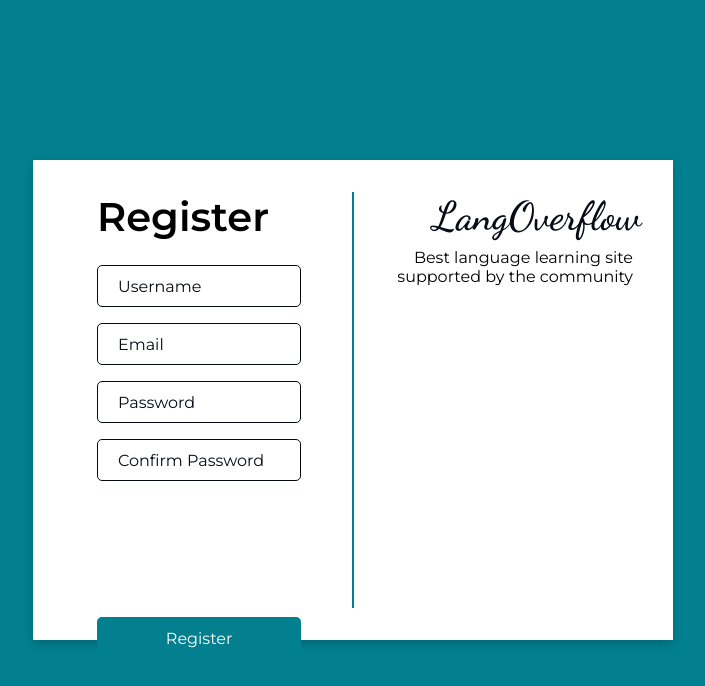
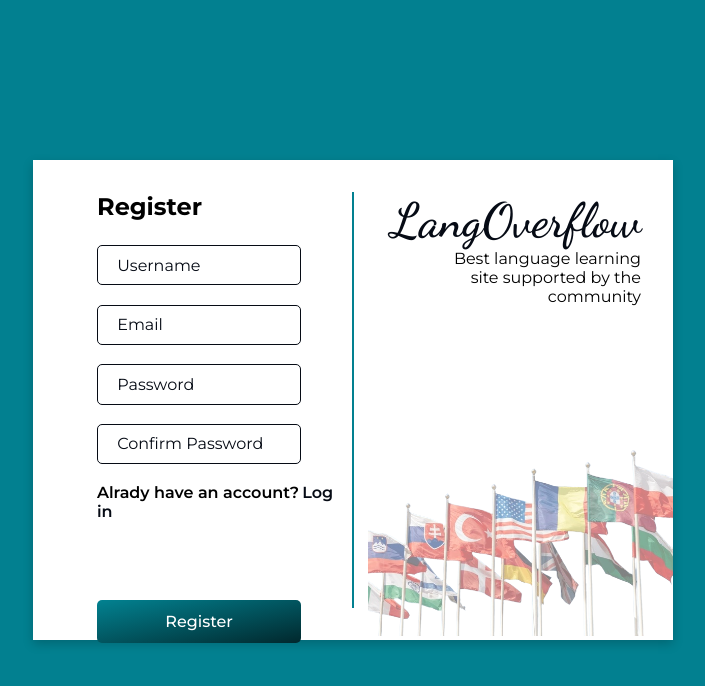
Before and after one commit to MrEpiko/LangOverflow, a React (Vite) app in the folder client/: page /register in a window 1280 px wide. Shown: the top 686 px of the page, without its empty margins (287-992 px from the left). Built offline with nearby package versions, Linux system fonts and the light colour scheme; no server answers.

Commit message:
additional styling to the Login/Register page

```diff
--- a/client/src/index.css
+++ b/client/src/index.css
@@ -16,4 +16,5 @@ a {
  --text: #060B15;
  --highlight: #FFC400;
  --secondary: #01252A;
+ --button-gradient: linear-gradient(to bottom right, rgba(2, 130, 145, 1), rgba(1, 40, 45, 1) 100%)
 }
--- a/client/src/pages/LoginPage.jsx
+++ b/client/src/pages/LoginPage.jsx
@@ -5,6 +5,7 @@ import { useAuthService } from '../services/api/useAuthService';
 import { useAuthContext } from '../hooks/useAuthContext';
 import { useToastMessage } from '../hooks/useToastMessage';
 import { validateEmail } from '../utils/utils';
+import flags_img from '../assets/flags_fill.png'
 import styles from './LoginPage.module.css';
 const LoginPage = () => {
   const { token } = useAuthContext();
@@ -38,7 +39,7 @@ const LoginPage = () => {
     <div className={styles.container}>
       <div className={styles.loginForm}>
         <div className={styles.loginForm_left}>
-          <h2 className={styles.form_title}>Sign in</h2>
+          <h2 className={styles.form_title}>Log in</h2>
           <form onSubmit={handleSubmit}>
             <input
               type="text"
@@ -54,21 +55,30 @@ const LoginPage = () => {
               onChange={handleChange}
               value={formData.password}
             />
-          <div className={styles.GoogleLoginCont}>
+            <div className={styles.registerWrapper}>
+              <span>Don't have an account?</span>
+              <span>
+                <Link to="/register" replace>Register</Link>
+              </span>
+            </div>
+            <div className={styles.googleLoginContainer}>
               <GoogleLogin
                 onSuccess={handleGoogleSuccess}
                 onError={handleGoogleFailure}
+                buttonText="Continue with Google"
+                theme="filled_black"
               />
             </div>
-
-          <button type="submit">Login</button>
-
+            <button type="submit">Log in</button>
           </form>
         </div>
         <div className={styles.divider}></div>
         <div className={styles.loginForm_right}>
           <Link to='/' replace><h2 className={styles.logotitle}>LangOverflow</h2></Link>
           <p>Best language learning site supported by the community</p>
+          <div className={styles.imgWrapper}>
+            <img src={flags_img} alt="" />
+          </div>
         </div>
       </div>
     </div>
--- a/client/src/pages/LoginPage.module.css
+++ b/client/src/pages/LoginPage.module.css
@@ -1,8 +1,7 @@
-.container{
+.container {
     height: 100vh;
     width: 100vw;
     background-color: var(--primary);
-
     display:flex;
     justify-content: center;
     align-items: center;
@@ -19,31 +18,49 @@
     box-shadow: 0 4px 10px rgba(0, 0, 0, 0.2);
 }
 
-.loginForm_left{
+.loginForm_left {
     width:50%;
     padding-left: 2rem;
 }
 
-.loginForm_right{
-    width:50%;
+.loginForm_right {
+    width: 50%;
+    position: relative;
+    justify-content: start;
     display: flex;
-    justify-content: start;
     flex-direction: column;
     align-items: end;
+    padding-left: 5%;
 }
 
-p{
+.imgWrapper {
+    position: absolute;
+    padding-left: 5%;
+    bottom: -2rem;
+    right: -2rem;
+}
+
+.imgWrapper img {
+    width: 100%;
+    height: 100%;
+    object-fit: cover;
+    opacity: 0.5;
+}
+
+.loginForm_right p {
     text-align: end;
-    padding:0.5rem;
+    max-width: 80%;
 }
+
 .loginForm form {
     margin-top: 1.5rem;
     display: flex;
     flex-direction: column;
-    gap: 1rem;
+    gap: 1.2rem;
 }
+
 .loginForm input {
-    padding: 1.25rem;
+    padding: 1.2rem;
     border: 1px solid var(--text);
     border-radius: 5px;
     background-color: var(--background);
@@ -53,47 +70,68 @@ p{
     height:2rem;
 }
 
-h2{
+.loginForm_right h2 {
+    font-size: 3rem;
     font-weight: 550;
-    font-size: 2.5rem;
+}
+.loginForm_right h2:hover {
+    text-decoration: underline;
+    text-decoration-color: var(--highlight);
 }
 
 .loginForm input::placeholder {
     color: var(--text);
 }
+
 .loginForm button {
     padding: 12px;
-    background-color: var(--primary);
-    color: white;
+    background: var(--button-gradient);
+    color: var(--background);
     border: none;
     border-radius: 5px;
-    font-size: 16px;
+    font-size: 1rem;
+    font-weight: 500;
     cursor: pointer;
-    transition: background-color 0.3s;
-    width:80%;
-    margin-top: 4rem;
+    width: 80%;
 }
-.GoogleLoginCont{
+
+.loginForm button:hover {
+    background: var(--secondary);
+}
+
+.googleLoginContainer {
     display: flex;
-    justify-content: center;
-    align-items: center;
-    width:70%;
+    justify-content: start;
 }
-.loginForm button:hover {
-    background-color: var(--secondary);
 
-}
 .loginForm .error {
     color: #e74c3c;
     margin-bottom: 15px;
 }
 
-.divider{
+.divider {
     width:1.5px;
     height: 100%;
     background-color:var(--primary);
 }
 
-.logotitle{
+.logotitle {
     font-family: "Dancing Script", cursive;
 }
+
+.registerWrapper span {
+    font-size: 1rem;
+    font-weight: 550;
+    padding-right: 0.2rem;
+}
+
+.registerWrapper span a {
+    color: var(--text);
+    font-size: 1rem;
+}
+
+.registerWrapper span a:hover {
+    cursor: pointer;
+    text-decoration: underline;
+    text-decoration-color: var(--highlight);
+}
--- a/client/src/pages/RegisterPage.jsx
+++ b/client/src/pages/RegisterPage.jsx
@@ -5,6 +5,7 @@ import { useAuthService } from '../services/api/useAuthService';
 import { useAuthContext } from '../hooks/useAuthContext';
 import { useToastMessage } from '../hooks/useToastMessage';
 import { validateEmail } from '../utils/utils';
+import flags_img from '../assets/flags_fill.png'
 import styles from './RegisterPage.module.css';
 const RegisterPage = () => {
   const { register, authWithGoogle } = useAuthService();
@@ -75,20 +76,30 @@ const RegisterPage = () => {
                 onChange={handleChange}
                 value={formData.confirm_password}
               />
-              <div className={styles.GoogleLoginCont}>
+              <div className={styles.loginWrapper}>
+                <span>Alrady have an account?</span>
+                <span>
+                  <Link to="/login" replace>Log in</Link>
+                </span>
+              </div>
+              <div className={styles.googleLoginContainer}>
                 <GoogleLogin
                   onSuccess={handleGoogleSuccess}
                   onError={handleGoogleFailure}
+                  buttonText="Continue with Google"
+                  theme="filled_black"
                 />
               </div>
-
               <button type="submit">Register</button>
           </form>
         </div>
         <div className={styles.divider}></div>
-        <div className={styles.loginForm_right}>
-            <Link to="/" replace><h2 className={styles.logotitle}>LangOverflow</h2></Link>
-            <p>Best language learning site supported by the community</p>
+        <div className={styles.registerForm_right}>
+          <Link to='/' replace><h2 className={styles.logotitle}>LangOverflow</h2></Link>
+          <p>Best language learning site supported by the community</p>
+          <div className={styles.imgWrapper}>
+            <img src={flags_img} alt="" />
+          </div>
         </div>
       </div>
     </div>
--- a/client/src/pages/RegisterPage.module.css
+++ b/client/src/pages/RegisterPage.module.css
@@ -1,8 +1,7 @@
-.container{
+.container {
     height: 100vh;
     width: 100vw;
     background-color: var(--primary);
-
     display:flex;
     justify-content: center;
     align-items: center;
@@ -28,10 +27,11 @@
     margin-top: 1.5rem;
     display: flex;
     flex-direction: column;
-    gap: 1rem;
+    gap: 1.2rem;
 }
+
 .registerForm input {
-    padding: 1.25rem;
+    padding: 1.2rem;
     border: 1px solid var(--text);
     border-radius: 5px;
     background-color: var(--background);
@@ -40,44 +40,77 @@
     width: 80%;
     height:2rem;
 }
+
 .registerForm input::placeholder {
     color: var(--text);
 }
+
 .registerForm button {
     padding: 12px;
-    background-color: var(--primary);
+    background: var(--button-gradient);
     color: white;
     border: none;
     border-radius: 5px;
-    font-size: 16px;
+    font-size: 1rem;
+    font-weight: 500;
     cursor: pointer;
-    transition: background-color 0.3s;
-    width:80%;
-    margin-top: 4rem;
+    width: 80%;
 }
+
 .registerForm button:hover {
-    background-color: var(--secondary);
+    background: var(--secondary);
 }
-.GoogleLoginCont{
+
+.googleLoginContainer {
     display: flex;
-    justify-content: center;
-    align-items: center;
-    width:70%;
+    justify-content: start;
 }
+
 .registerForm .error {
     color: #e74c3c;
     margin-bottom: 15px;
 }
 
-.loginForm_right{
-    width:50%;
+.registerForm_right {
+    width: 50%;
+    position: relative;
+    justify-content: start;
     display: flex;
-    justify-content: start;
     flex-direction: column;
     align-items: end;
+    padding-left: 5%;
 }
 
-.divider{
+.registerForm_right h2 {
+    font-size: 3rem;
+    font-weight: 550;
+}
+
+.registerForm_right h2:hover {
+    text-decoration: underline;
+    text-decoration-color: var(--highlight);
+}
+
+.imgWrapper {
+    position: absolute;
+    padding-left: 5%;
+    bottom: -2rem;
+    right: -2rem;
+}
+
+.imgWrapper img {
+    width: 100%;
+    height: 100%;
+    object-fit: cover;
+    opacity: 0.5;
+}
+
+.registerForm_right p {
+    text-align: end;
+    max-width: 80%;
+}
+
+.divider {
     width:1.5px;
     height: 100%;
     background-color:var(--primary);
@@ -86,3 +119,20 @@
 .logotitle{
     font-family: "Dancing Script", cursive;
 }
+
+.loginWrapper span {
+    font-size: 1rem;
+    font-weight: 550;
+    padding-right: 0.2rem;
+}
+
+.loginWrapper span a {
+    color: var(--text);
+    font-size: 1rem;
+}
+
+.loginWrapper span a:hover {
+    cursor: pointer;
+    text-decoration: underline;
+    text-decoration-color: var(--highlight);
+}
```
Also changed, not shown: client/src/assets/flags_fill.png (added). Lines whose indentation alone changed are shown as unchanged.
